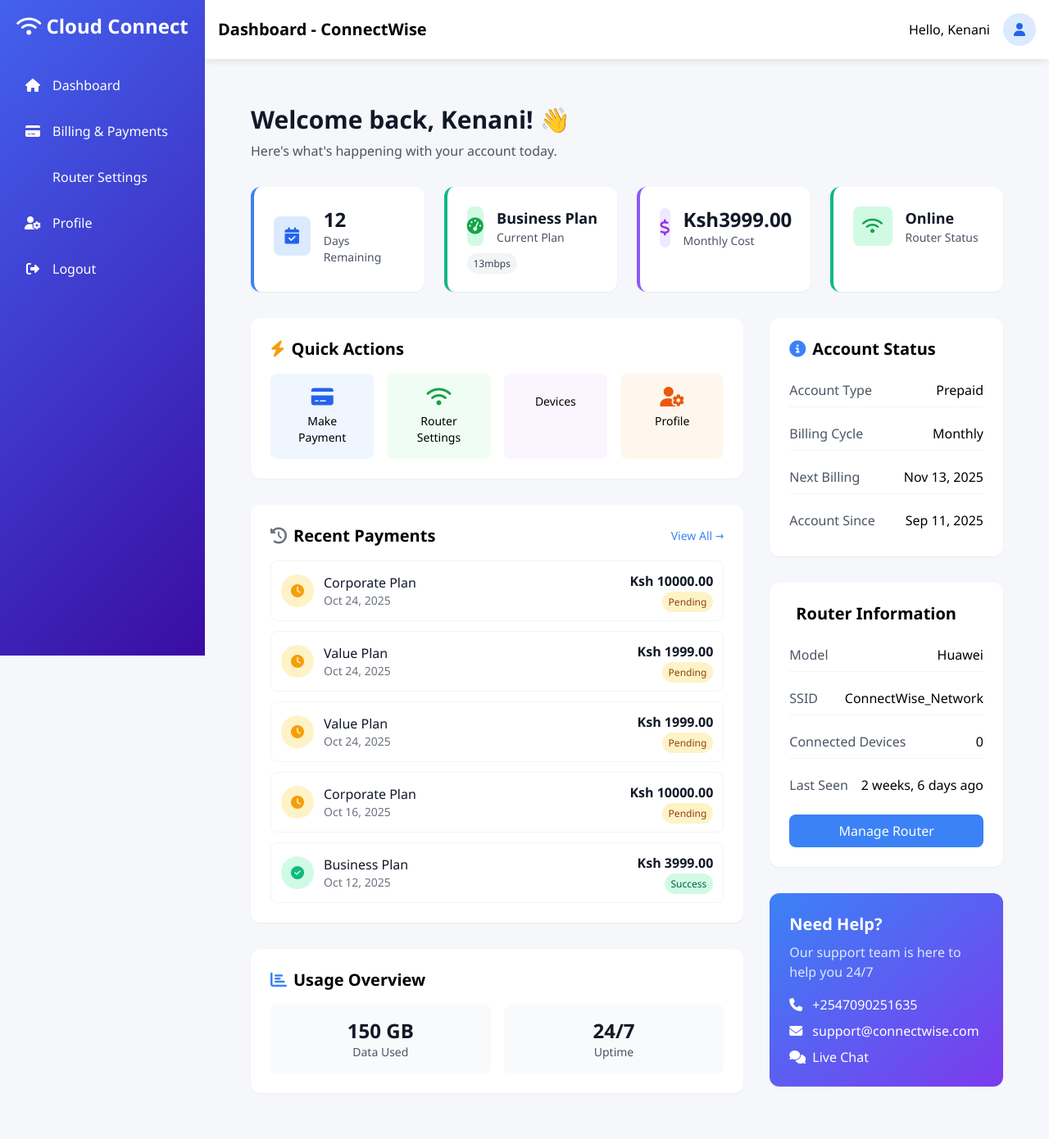
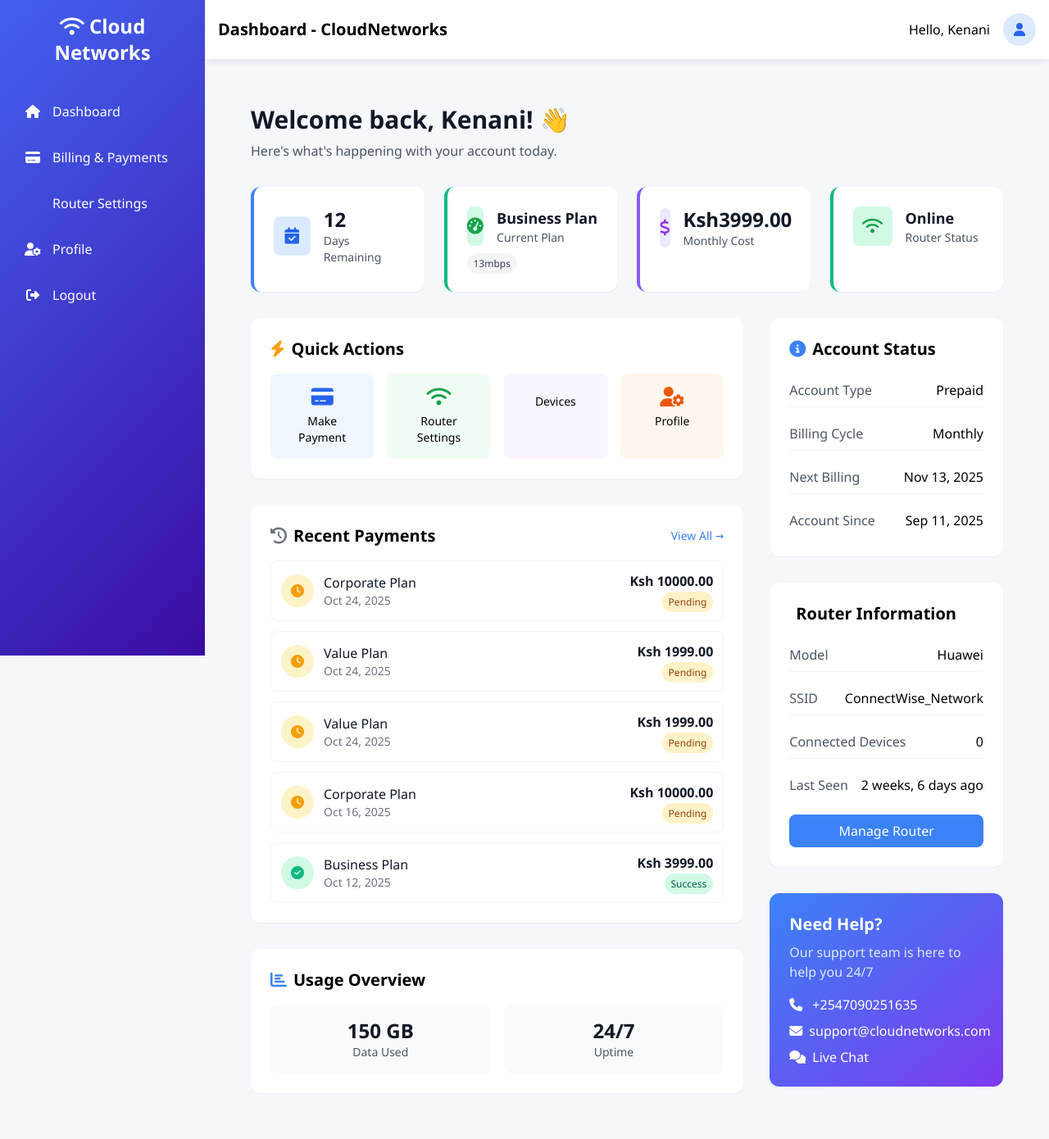
Before and after one commit to Kenaaaanz/cloudconnect, a Django app: page /dashboard/ in a window 1280 px wide. Shown: the whole page at 82% size. Run offline with Django 5.2, Linux system fonts and the light colour scheme; a user stored in the database is signed in; data comes from the database, SQL or seed files in the repository; data that the repository does not hold is empty.

Commit message:
CloudNetworks & HB sidebar

```diff
--- a/templates/accounts/dashboard.html
+++ b/templates/accounts/dashboard.html
@@ -2,7 +2,7 @@
 {% extends 'base.html' %}
 {% load static %}
 
-{% block page_title %}Dashboard - ConnectWise{% endblock %}
+{% block page_title %}Dashboard - CloudNetworks{% endblock %}
 
 {% block content %}
 <div class="max-w-7xl mx-auto px-4 sm:px-6 lg:px-8 py-8">
@@ -261,7 +261,7 @@
                     </a>
                     <a href="#" class="flex items-center text-white hover:text-blue-200">
                         <i class="fas fa-envelope w-5 mr-2"></i>
-                        <span>support@connectwise.com</span>
+                        <span>support@cloudnetworks.com</span>
                     </a>
                     <a href="#" class="flex items-center text-white hover:text-blue-200">
                         <i class="fas fa-comments w-5 mr-2"></i>
--- a/templates/accounts/login.html
+++ b/templates/accounts/login.html
@@ -3,7 +3,7 @@
 <head>
     <meta charset="UTF-8">
     <meta name="viewport" content="width=device-width, initial-scale=1.0">
-    <title>CloudConnect - Authentication</title>
+    <title>CloudNetworks - Authentication</title>
     <link rel="stylesheet" href="https://cdnjs.cloudflare.com/ajax/libs/font-awesome/6.4.0/css/all.min.css">
     <style>
         * {
--- a/templates/accounts/profile.html
+++ b/templates/accounts/profile.html
@@ -1,7 +1,7 @@
 {% extends 'base.html' %}
 {% load static %}
 
-{% block page_title %}My Profile - Cloud Connect{% endblock %}
+{% block page_title %}My Profile - Cloud Networks{% endblock %}
 
 {% block content %}
 <div class="max-w-6xl mx-auto px-4 py-8">
--- a/templates/accounts/register.html
+++ b/templates/accounts/register.html
@@ -3,7 +3,7 @@
 <head>
     <meta charset="UTF-8">
     <meta name="viewport" content="width=device-width, initial-scale=1.0">
-    <title>CloudConnect - Register</title>
+    <title>CloudNetworks - Register</title>
     <link rel="stylesheet" href="https://cdnjs.cloudflare.com/ajax/libs/font-awesome/6.4.0/css/all.min.css">
     <style>
         /* Copy your login page CSS here for consistent styling */
@@ -133,10 +133,10 @@
                 <div class="logo-icon">
                     <i class="fas fa-wifi"></i>
                 </div>
-                <div class="logo-text">CloudConnect</div>
+                <div class="logo-text">CloudNetworks</div>
             </div>
             <h2>Create Account</h2>
-            <p>Sign up to get started with CloudConnect</p>
+            <p>Sign up to get started with CloudNetworks</p>
         </div>
         <form method="post" autocomplete="off">
             {% csrf_token %}
--- a/templates/admin/base_site.html
+++ b/templates/admin/base_site.html
@@ -2,7 +2,7 @@
 {% extends "admin/base.html" %}
 
 {% block branding %}
-<h1 id="site-name"><a href="{% url 'admin:index' %}">ConnectWise Administration</a></h1>
+<h1 id="site-name"><a href="{% url 'admin:index' %}">CloudNetworks Administration</a></h1>
 {% endblock %}
 
 {% block nav-global %}
--- a/templates/base.html
+++ b/templates/base.html
@@ -4,7 +4,7 @@
 <head>
     <meta charset="UTF-8">
     <meta name="viewport" content="width=device-width, initial-scale=1.0">
-    <title>Cloud Connect</title>
+    <title>Cloud Networks</title>
     <link href="https://cdn.jsdelivr.net/npm/tailwindcss@2.2.19/dist/tailwind.min.css" rel="stylesheet">
     <link rel="stylesheet" href="https://cdnjs.cloudflare.com/ajax/libs/font-awesome/6.4.0/css/all.min.css">
     <script src="https://cdn.jsdelivr.net/npm/chart.js"></script>
@@ -32,6 +32,7 @@
             background: linear-gradient(135deg, var(--primary), var(--secondary));
             color: white;
             transition: all 0.3s;
+            z-index: 40;
         }
 
         .main-content {
@@ -76,55 +77,130 @@
             color: #c62828;
         }
 
+        /* Mobile sidebar styles */
         @media (max-width: 768px) {
             .sidebar {
-                width: 80px;
+                transform: translateX(-100%);
+                width: 280px;
+            }
+
+            .sidebar.mobile-open {
+                transform: translateX(0);
             }
 
             .main-content {
-                margin-left: 80px;
+                margin-left: 0;
             }
 
+            .overlay {
+                display: none;
+                position: fixed;
+                top: 0;
+                left: 0;
+                right: 0;
+                bottom: 0;
+                background: rgba(0, 0, 0, 0.5);
+                z-index: 35;
+            }
+
+            .overlay.active {
+                display: block;
+            }
+
+            .hamburger-btn {
+                display: block;
+            }
+
+            .mobile-header {
+                display: flex;
+                align-items: center;
+                padding: 1rem;
+                border-bottom: 1px solid rgba(255, 255, 255, 0.1);
+            }
+        }
+
+        /* Desktop styles */
+        @media (min-width: 769px) {
+            .sidebar {
+                transform: translateX(0) !important;
+            }
+
+            .hamburger-btn {
+                display: none;
+            }
+
+            .mobile-header {
+                display: none;
+            }
+
+            .overlay {
+                display: none !important;
+            }
+        }
+
+        /* Keep your existing mobile styles */
+        @media (max-width: 768px) {
             .sidebar .menu-text {
-                display: none;
+                display: block; /* Changed from 'none' to keep text visible in mobile sidebar */
             }
         }
     </style>
 </head>
 <body>
+    <!-- Mobile Overlay -->
+    <div id="mobileOverlay" class="overlay" onclick="toggleSidebar()"></div>
+
     <div class="sidebar fixed left-0 top-0 p-4">
-        <div class="logo text-2xl font-bold mb-8 text-center">
-            <i class="fas fa-wifi"></i>
-            <span class="menu-text">Cloud Connect</span>
+        <!-- Mobile Header (shown only on mobile) -->
+        <div class="mobile-header">
+            <div class="flex items-center space-x-3 flex-1">
+                <div class="w-10 h-10 bg-white rounded-lg flex items-center justify-center">
+                    <i class="fas fa-wifi text-purple-600 text-xl"></i>
+                </div>
+                <div>
+                    <h1 class="text-xl font-bold text-white">Cloud Networks</h1>
+                </div>
+            </div>
+            <button onclick="toggleSidebar()" class="text-white p-2 rounded-lg hover:bg-white hover:bg-opacity-10">
+                <i class="fas fa-times"></i>
+            </button>
         </div>
 
-        <ul class="space-y-2">
+        <!-- Desktop Logo (hidden on mobile) -->
+        <div class="hidden md:block">
+            <div class="logo text-2xl font-bold mb-8 text-center">
+                <i class="fas fa-wifi"></i>
+                <span class="menu-text">Cloud Networks</span>
+            </div>
+        </div>
+
+        <ul class="space-y-2 mt-4 md:mt-0">
             <li>
-                <a href="{% url 'dashboard' %}" class="flex items-center p-3 rounded-lg {% if request.path == '/' %}bg-white bg-opacity-20{% endif %}">
+                <a href="{% url 'dashboard' %}" class="flex items-center p-3 rounded-lg {% if request.path == '/' %}bg-white bg-opacity-20{% endif %}" onclick="closeMobileSidebar()">
                     <i class="fas fa-home w-6 text-center"></i>
                     <span class="menu-text ml-3">Dashboard</span>
                 </a>
             </li>
             <li>
-                <a href="{% url 'plan_selection' %}" class="flex items-center p-3 rounded-lg {% if 'billing' in request.path %}bg-white bg-opacity-20{% endif %}">
+                <a href="{% url 'plan_selection' %}" class="flex items-center p-3 rounded-lg {% if 'billing' in request.path %}bg-white bg-opacity-20{% endif %}" onclick="closeMobileSidebar()">
                     <i class="fas fa-credit-card w-6 text-center"></i>
                     <span class="menu-text ml-3">Billing & Payments</span>
                 </a>
             </li>
             <li>
-                <a href="{% url 'router_settings' %}" class="flex items-center p-3 rounded-lg {% if 'router' in request.path %}bg-white bg-opacity-20{% endif %}">
+                <a href="{% url 'router_settings' %}" class="flex items-center p-3 rounded-lg {% if 'router' in request.path %}bg-white bg-opacity-20{% endif %}" onclick="closeMobileSidebar()">
                     <i class="fas fa-router w-6 text-center"></i>
                     <span class="menu-text ml-3">Router Settings</span>
                 </a>
             </li>
             <li>
-                <a href="{% url 'profile' %}" class="flex items-center p-3 rounded-lg {% if 'profile' in request.path %}bg-white bg-opacity-20{% endif %}">
+                <a href="{% url 'profile' %}" class="flex items-center p-3 rounded-lg {% if 'profile' in request.path %}bg-white bg-opacity-20{% endif %}" onclick="closeMobileSidebar()">
                     <i class="fas fa-user-cog w-6 text-center"></i>
                     <span class="menu-text ml-3">Profile</span>
                 </a>
             </li>
             <li>
-                <a href="{% url 'logout' %}" class="flex items-center p-3 rounded-lg">
+                <a href="{% url 'logout' %}" class="flex items-center p-3 rounded-lg" onclick="closeMobileSidebar()">
                     <i class="fas fa-sign-out-alt w-6 text-center"></i>
                     <span class="menu-text ml-3">Logout</span>
                 </a>
@@ -134,7 +210,11 @@
 
     <div class="main-content">
         <nav class="navbar p-4 flex justify-between items-center">
-            <div>
+            <div class="flex items-center">
+                <!-- Hamburger Button (Mobile Only) -->
+                <button onclick="toggleSidebar()" class="hamburger-btn mr-4 p-2 rounded-lg text-gray-600 hover:bg-gray-100">
+                    <i class="fas fa-bars text-xl"></i>
+                </button>
                 <h1 class="text-xl font-semibold">
                     {% block page_title %}{% endblock %}
                 </h1>
@@ -194,6 +274,48 @@
                 });
             }
         });
+
+        // Sidebar functionality
+        function toggleSidebar() {
+            const sidebar = document.querySelector('.sidebar');
+            const overlay = document.getElementById('mobileOverlay');
+
+            sidebar.classList.toggle('mobile-open');
+            overlay.classList.toggle('active');
+
+            // Prevent body scroll when sidebar is open
+            document.body.style.overflow = sidebar.classList.contains('mobile-open') ? 'hidden' : '';
+        }
+
+        function closeMobileSidebar() {
+            const sidebar = document.querySelector('.sidebar');
+            const overlay = document.getElementById('mobileOverlay');
+
+            if (window.innerWidth < 769) {
+                sidebar.classList.remove('mobile-open');
+                overlay.classList.remove('active');
+                document.body.style.overflow = '';
+            }
+        }
+
+        // Close sidebar when pressing escape key
+        document.addEventListener('keydown', function(event) {
+            if (event.key === 'Escape') {
+                closeMobileSidebar();
+            }
+        });
+
+        // Close sidebar when clicking on a link (mobile only)
+        document.querySelectorAll('.sidebar a').forEach(link => {
+            link.addEventListener('click', closeMobileSidebar);
+        });
+
+        // Handle window resize
+        window.addEventListener('resize', function() {
+            if (window.innerWidth >= 769) {
+                closeMobileSidebar();
+            }
+        });
     </script>
 </body>
 </html>
```
